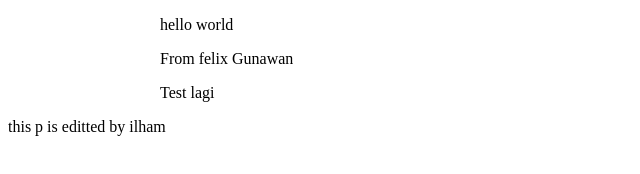
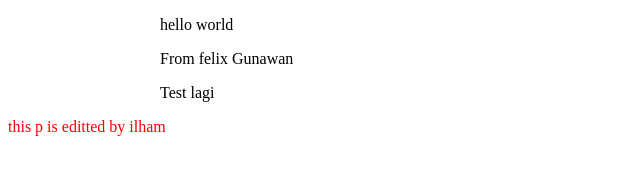
Before and after one commit to yudisidde/test03, a plain HTML site: page index.html in a window 1280 px wide. Shown: the whole page, without its empty margins (0-640 px from the left). Drawn offline with Linux system fonts and the light colour scheme.

Commit message:
Update style.css

```diff
--- a/css/style.css
+++ b/css/style.css
@@ -8,3 +8,7 @@
 	height: 300px;
 	background-color: #FF8383;
 }
+
+header p{
+	color: red;
+}
```
